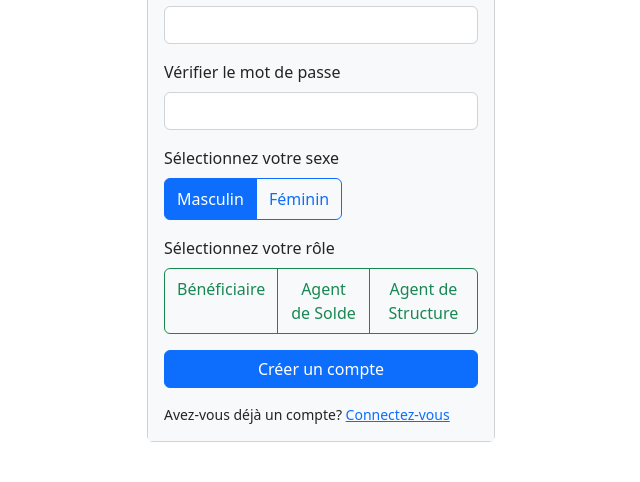
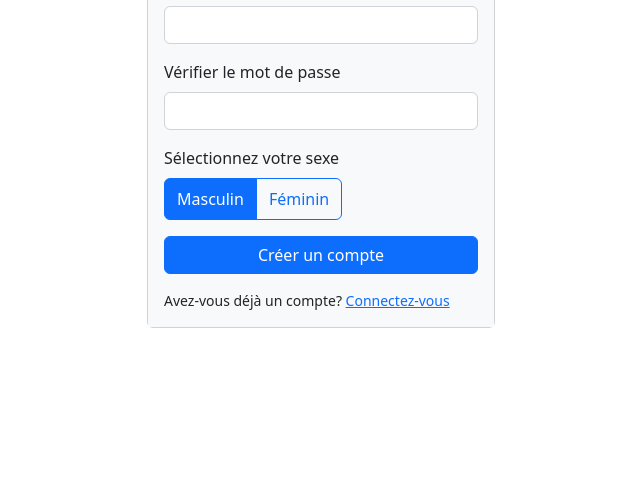
Before and after one commit to LostedGhost/FABF-Dj, a Django app: page /register in a window 1280 px wide. Shown: the part 775-1257 px from the top of the page, without its empty margins (319-959 px from the left). After the commit the page ends 1103 px from the top, so only its background shows below. Run offline with Django 4.2, Linux system fonts and the light colour scheme; data comes from the database, SQL or seed files in the repository.

Commit message:
retrait du role sur register

```diff
--- a/FABF/services/templates/register/index.html
+++ b/FABF/services/templates/register/index.html
@@ -91,16 +91,6 @@
                             </div>
                         </div>
 
-                        <div class="col-15">
-                            <label for="yourRole" class="form-label">Sélectionnez votre rôle</label>
-                            <div class="btn-group" role="group" aria-label="Basic radio toggle button group">
-                                {% for role in roles%}
-                                        <input type="radio" class="btn-check" name="role" value="{{role.id}}" id="btnradio{{role.id}}" autocomplete="off" >
-                                        <label class="btn btn-outline-success py-2" for="btnradio{{role.id}}">{{role.label}}</label>
-                                {%endfor%}
-                            </div>
-                        </div>
-
 
                         <div class="col-12">
                         <button class="btn btn-primary w-100" type="submit">Créer un compte</button>
```
